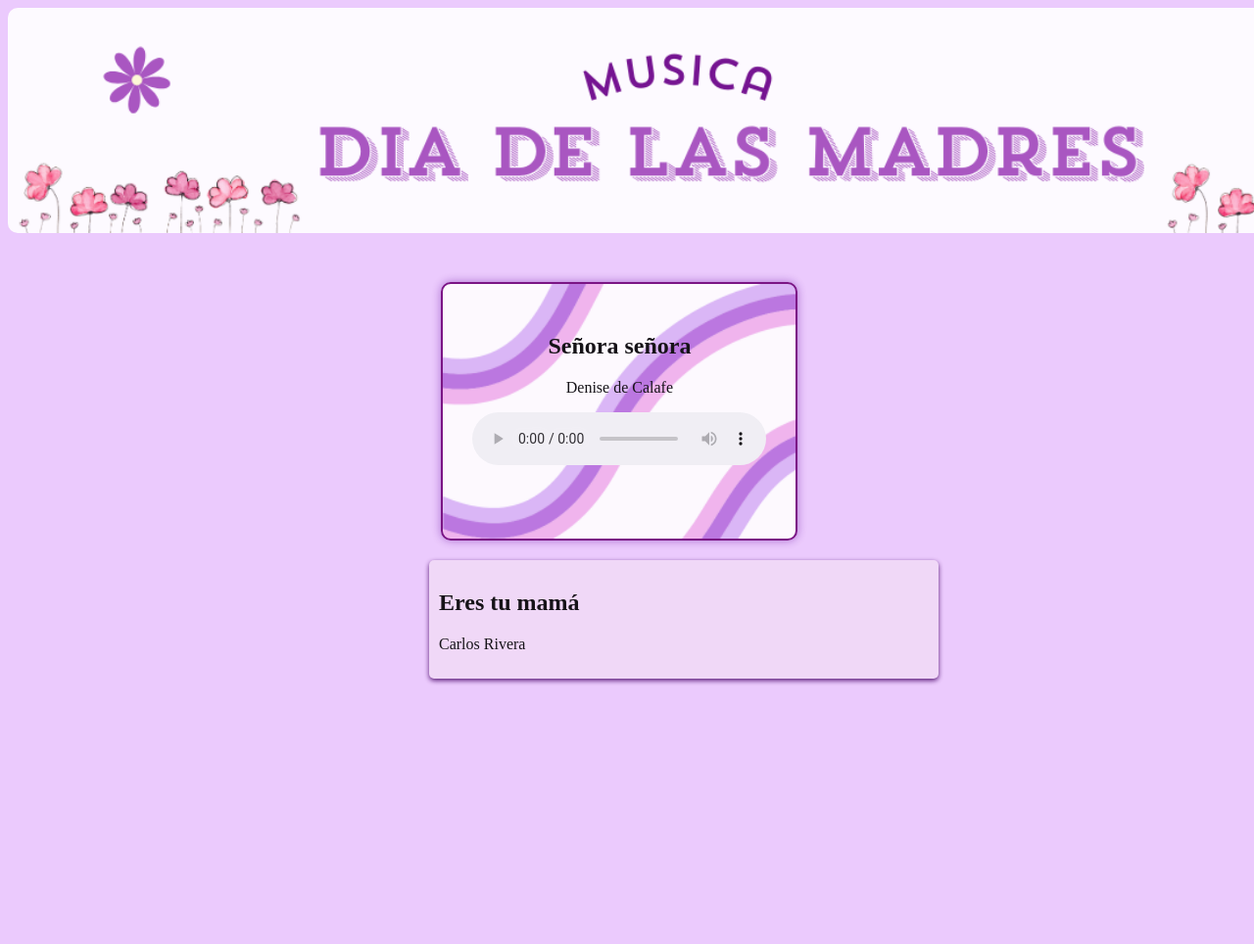
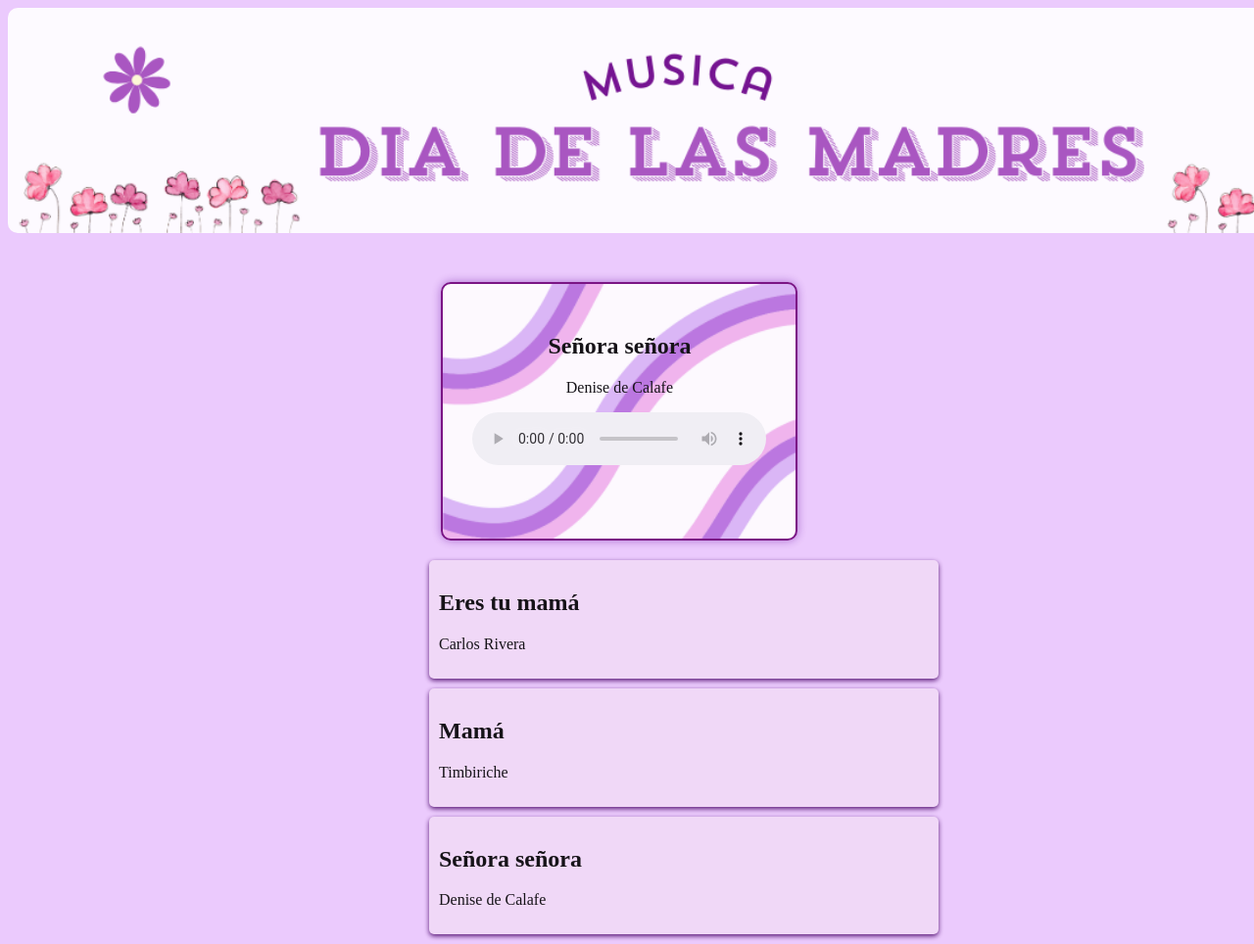
Before and after one commit to nadiiaxd/madres, a plain HTML site: page index.html in a window 1280 px wide. Shown: the top 964 px of the page at 98% size. Before the commit the page ends 800 px from the top, so only its background shows below. Drawn offline with Linux system fonts and the light colour scheme.

Commit message:
Otra cancion

```diff
--- a/index.html
+++ b/index.html
@@ -20,7 +20,6 @@
         </div>
         <audio controls id="audio-player">
             <source src="madre.mp3" id="p"type="audio/mpeg">
-
         </audio>
     </div>
 
@@ -33,6 +32,18 @@
                     <p id="artist">Carlos Rivera</p>
                 </div>
         </li>
+        <li class="playlist-itemm">
+            <div class="song-info"onclick="changeSong('Timbiriche . Mamá - Letra.mp3', 'Mamá', 'Timbiriche')">
+                <h2 id="song-title">Mamá</h2>
+                <p id="artist">Timbiriche</p>
+            </div>
+        </li>
+        <li class="playlist-itemm">
+            <div class="song-info" onclick="changeSong('madre.mp3','Madre','Denise de Calafe')">
+                <h2 id="song-title">Señora señora</h2>
+                <p id="artist">Denise de Calafe</p>
+            </div>
+        </li>
 
     </ul>
 
--- a/script.js
+++ b/script.js
@@ -1,10 +1,33 @@
-
 function changeSong(src, title, artist) {
     var audioPlayer = document.getElementById('audio-player');
     var songTitle = document.getElementById('song-title');
     var artistInfo = document.getElementById('artist');
 
+    // Guardar la canción actual en una variable temporal
+    var tempSong = {
+        src: audioPlayer.src,
+        title: songTitle.textContent,
+        artist: artistInfo.textContent
+    };
+
+    // Cambiar la canción actual
     audioPlayer.src = src;
     songTitle.textContent = title;
     artistInfo.textContent = artist;
+
+    // Actualizar la canción actual
+    currentSong = {
+        src: src,
+        title: title,
+        artist: artist
+    };
+
+    // Actualizar la canción en la lista con la canción guardada
+    var playlistItems = document.querySelectorAll('.playlist-item .song-info');
+    playlistItems.forEach(function(item) {
+        if (item.querySelector('h2').textContent === tempSong.title && item.querySelector('p').textContent === tempSong.artist) {
+            item.querySelector('h2').textContent = title;
+            item.querySelector('p').textContent = artist;
+        }
+    });
 }
```
